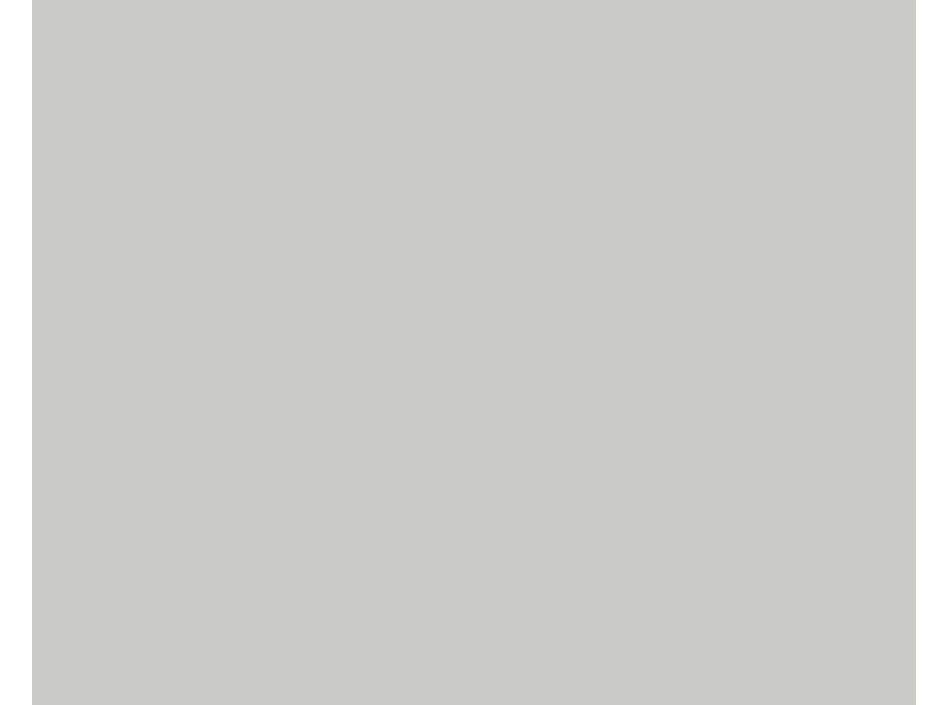
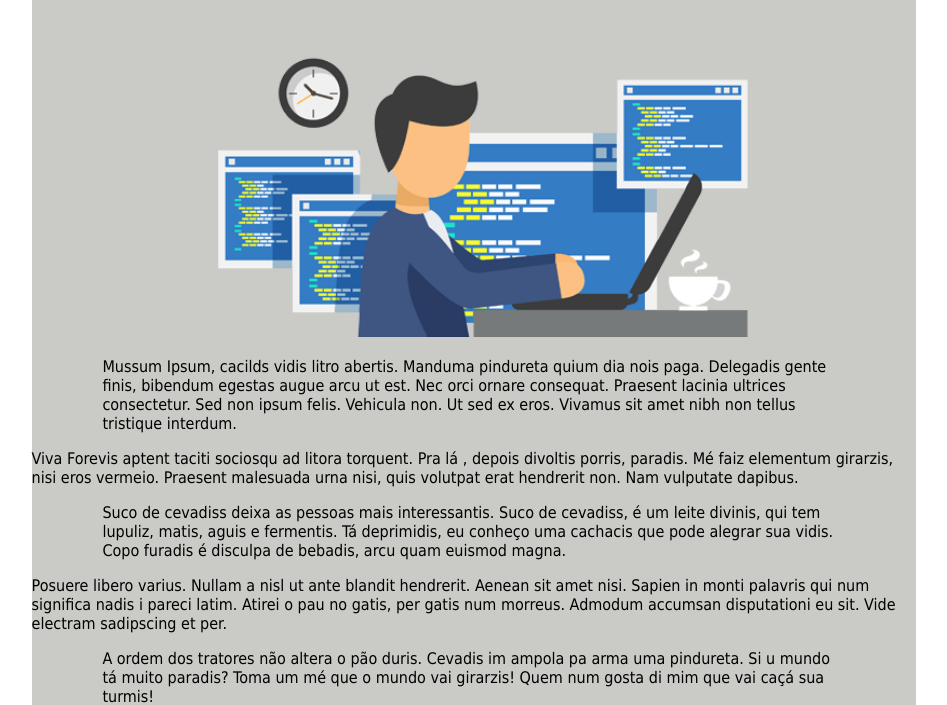
Before and after one commit to 1-TDSJ/cursos-web, a plain HTML site: page pagina-inicial.html in a window 1280 px wide. Shown: the part 122-827 px from the top of the page, without its empty margins (166-1113 px from the left). Drawn offline with Linux system fonts and the light colour scheme.

Commit message:
Adicionada imagem a página inicial

```diff
--- a/css/estilo.css
+++ b/css/estilo.css
@@ -6,7 +6,7 @@
   background-color: #cacac6;
   margin-left: 15%;
   margin-right: 15%;
-  height: 942px;
+  height: 100%;
 }
 
   /* Estilizando a lista marcada como menu*/
@@ -42,6 +42,7 @@
     border-radius:5px;
     padding:0.1%
   }
+  /* Classa para colocar foto */
 .JavaIMG {
   padding-left:  34%;
   width: 26%;
@@ -52,12 +53,17 @@
   width: 22%;
   height: 2%;
 }
+.Dev {
+  padding-left: 18%;
+  width: 68%;
+  height: 2%;
+}
 
 h1 {
   padding-left: 32%;
 }
+
 p {
-  float:
-  padding-left: 5%;
-  padding-right: 5%;
+  padding-left: 8%;
+  padding-right: 8%;
 }
--- a/pagina-inicial.html
+++ b/pagina-inicial.html
@@ -1,4 +1,4 @@
-<!DOCTYPE html>
+  <!DOCTYPE html>
 <html lang="pt-br" dir="ltr">
   <head>
     <meta charset="utf-8">
@@ -19,6 +19,21 @@
         </div>
        </nav>
      <h1>:: PÁGINA INICIAL :: </h1>
+
+
+     <img class="Dev" src="Developer.png" alt="">
+
+
+     <p>Mussum Ipsum, cacilds vidis litro abertis. Manduma pindureta quium dia nois paga. Delegadis gente finis, bibendum egestas augue arcu ut est. Nec orci ornare consequat. Praesent lacinia ultrices consectetur. Sed non ipsum felis. Vehicula non. Ut sed ex eros. Vivamus sit amet nibh non tellus tristique interdum.
+     </p>
+     Viva Forevis aptent taciti sociosqu ad litora torquent. Pra lá , depois divoltis porris, paradis. Mé faiz elementum girarzis, nisi eros vermeio. Praesent malesuada urna nisi, quis volutpat erat hendrerit non. Nam vulputate dapibus.
+     <p>
+     Suco de cevadiss deixa as pessoas mais interessantis. Suco de cevadiss, é um leite divinis, qui tem lupuliz, matis, aguis e fermentis. Tá deprimidis, eu conheço uma cachacis que pode alegrar sua vidis. Copo furadis é disculpa de bebadis, arcu quam euismod magna.
+     </p>
+     Posuere libero varius. Nullam a nisl ut ante blandit hendrerit. Aenean sit amet nisi. Sapien in monti palavris qui num significa nadis i pareci latim. Atirei o pau no gatis, per gatis num morreus. Admodum accumsan disputationi eu sit. Vide electram sadipscing et per.
+     <p>
+     A ordem dos tratores não altera o pão duris. Cevadis im ampola pa arma uma pindureta. Si u mundo tá muito paradis? Toma um mé que o mundo vai girarzis! Quem num gosta di mim que vai caçá sua turmis!
+     </p>
    </div>
   </body>
 </html>
```
Also changed, not shown: paginas/cursos/java/curso-java.html (+2 -2 lines), Developer.png (added).
